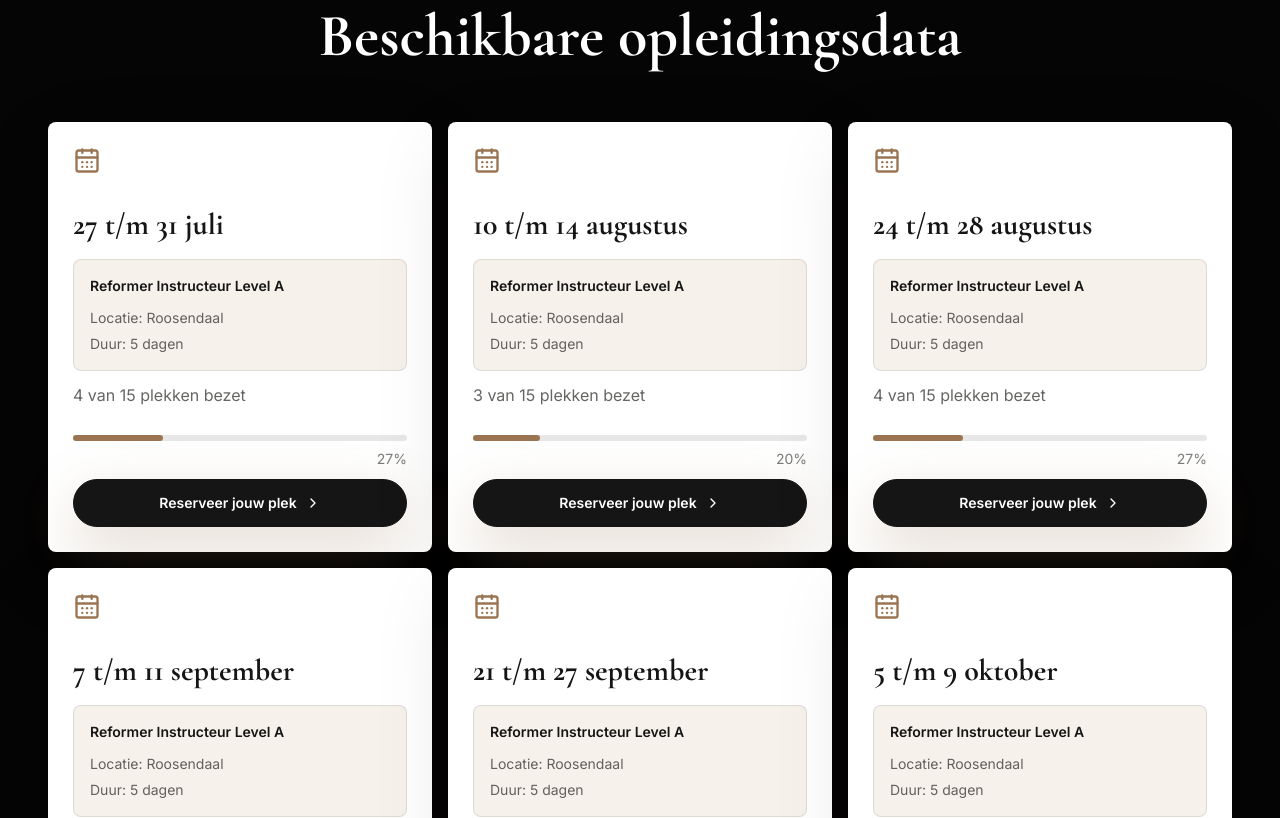
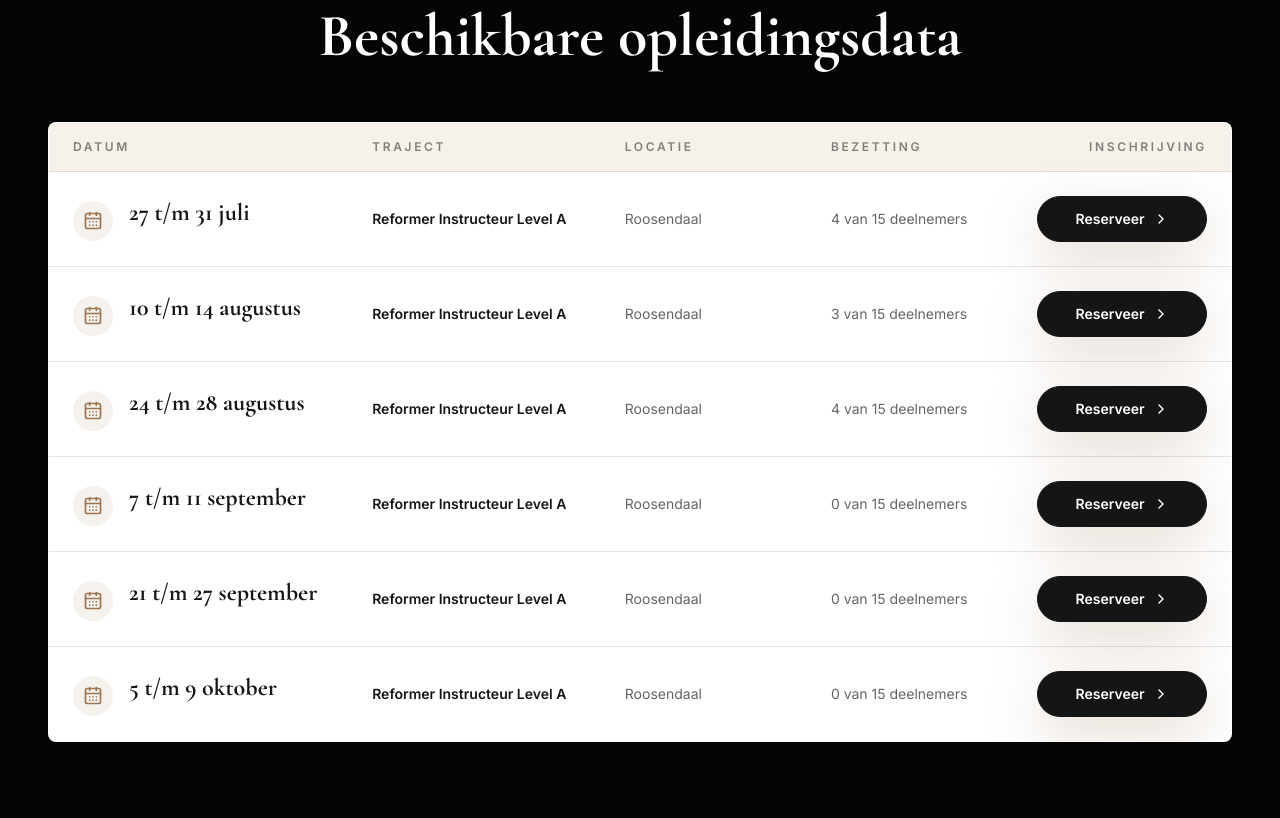
Before and after one commit to jochemsebastiaanvankuijk-rgb/dutch-reformer-academy, a Next.js app: page / in a window 1280 px wide. Shown: the part 1620-2438 px from the top of the page. Built offline with nearby package versions, Linux system fonts and the light colour scheme.

Commit message:
Make training dates more compact

```diff
--- a/components/LandingPage.tsx
+++ b/components/LandingPage.tsx
@@ -441,49 +441,66 @@ export default function LandingPage() {
       <section id="opleidingsdata" className="soft-dark-section py-24 sm:py-32">
         <div className="section-shell">
           <SectionIntro title="Beschikbare opleidingsdata" light />
-          <div className="mt-14 grid items-stretch gap-4 lg:grid-cols-3">
-            {dates.map((item, index) => {
-              const progress = Math.round((item.filled / 15) * 100);
-              return (
-                <motion.article
+          <motion.div
+            variants={fadeUp}
+            initial="hidden"
+            whileInView="visible"
+            viewport={{ once: true, margin: "-80px" }}
+            className="mt-14 overflow-hidden rounded-lg border border-white/10 bg-white text-ink shadow-soft"
+          >
+            <div className="hidden grid-cols-[1.2fr_1fr_0.8fr_0.8fr_170px] gap-5 border-b border-ink/10 bg-linen px-6 py-4 text-xs font-semibold uppercase tracking-[0.22em] text-graphite/55 lg:grid">
+              <span>Datum</span>
+              <span>Traject</span>
+              <span>Locatie</span>
+              <span>Bezetting</span>
+              <span className="text-right">Inschrijving</span>
+            </div>
+            <div className="divide-y divide-ink/10">
+              {dates.map((item, index) => (
+                <motion.div
                   key={item.date}
                   variants={fadeUp}
                   initial="hidden"
                   whileInView="visible"
                   viewport={{ once: true, margin: "-80px" }}
-                  transition={{ delay: index * 0.06, duration: 0.6 }}
-                  className="flex h-full min-h-[430px] flex-col rounded-lg border border-white/10 bg-white p-6 text-ink shadow-soft transition duration-300 hover:-translate-y-1"
+                  transition={{ delay: index * 0.04, duration: 0.52 }}
+                  className="grid gap-5 px-6 py-6 transition duration-300 hover:bg-linen/70 lg:grid-cols-[1.2fr_1fr_0.8fr_0.8fr_170px] lg:items-center"
                 >
-                  <div className="mb-8 flex items-center gap-4">
-                    <CalendarDays aria-hidden="true" className="h-7 w-7 text-bronze" />
-                  </div>
-                  <h3 className="font-display text-3xl font-bold text-ink">{item.date}</h3>
-                  <div className="mt-4 rounded-lg border border-ink/10 bg-linen p-4">
-                    <p className="text-sm font-semibold text-ink">{item.level}</p>
-                    <div className="mt-3 grid gap-1.5 text-sm text-graphite/70">
-                      <p>Locatie: {item.location}</p>
-                      <p>Duur: {item.duration}</p>
+                  <div className="flex items-start gap-4">
+                    <span className="mt-1 flex h-10 w-10 shrink-0 items-center justify-center rounded-full bg-bronze/10 text-bronze">
+                      <CalendarDays aria-hidden="true" className="h-5 w-5" />
+                    </span>
+                    <div>
+                      <p className="font-display text-2xl font-bold text-ink">
+                        {item.date}
+                      </p>
+                      <p className="mt-1 text-sm text-graphite/60 lg:hidden">
+                        {item.level}
+                      </p>
                     </div>
                   </div>
-                  <p className="mt-3 text-graphite/70">{item.status}</p>
-                  <div className="mt-7 h-1.5 rounded-full bg-ink/10">
-                    <div
-                      className="h-full rounded-full bg-bronze"
-                      style={{ width: `${progress}%` }}
-                    />
-                  </div>
-                  <p className="mt-2 text-right text-sm text-graphite/60">{progress}%</p>
+                  <p className="hidden text-sm font-semibold text-ink lg:block">
+                    {item.level}
+                  </p>
+                  <p className="text-sm text-graphite/70">
+                    <span className="font-semibold text-ink lg:hidden">Locatie: </span>
+                    {item.location}
+                  </p>
+                  <p className="text-sm text-graphite/70">
+                    <span className="font-semibold text-ink lg:hidden">Bezetting: </span>
+                    {item.filled} van 15 deelnemers
+                  </p>
                   <a
                     href={`/inschrijven?pakket=${packageSlug(item.level)}&datum=${encodeURIComponent(item.date)}`}
-                    className="mt-auto inline-flex min-h-12 w-full items-center justify-center gap-2 rounded-full border border-ink bg-ink px-5 py-3 text-sm font-semibold text-white shadow-glow transition duration-300 hover:-translate-y-0.5 hover:bg-bronze focus:outline-none focus:ring-4 focus:ring-bronze/30"
+                    className="inline-flex min-h-11 w-full items-center justify-center gap-2 rounded-full border border-ink bg-ink px-5 py-3 text-sm font-semibold text-white shadow-glow transition duration-300 hover:-translate-y-0.5 hover:bg-bronze focus:outline-none focus:ring-4 focus:ring-bronze/30 lg:justify-self-end"
                   >
-                    Reserveer jouw plek
+                    Reserveer
                     <ChevronDown aria-hidden="true" className="h-4 w-4 -rotate-90" />
                   </a>
-                </motion.article>
-              );
-            })}
-          </div>
+                </motion.div>
+              ))}
+            </div>
+          </motion.div>
         </div>
       </section>
       <section className="py-24 sm:py-32">
```
